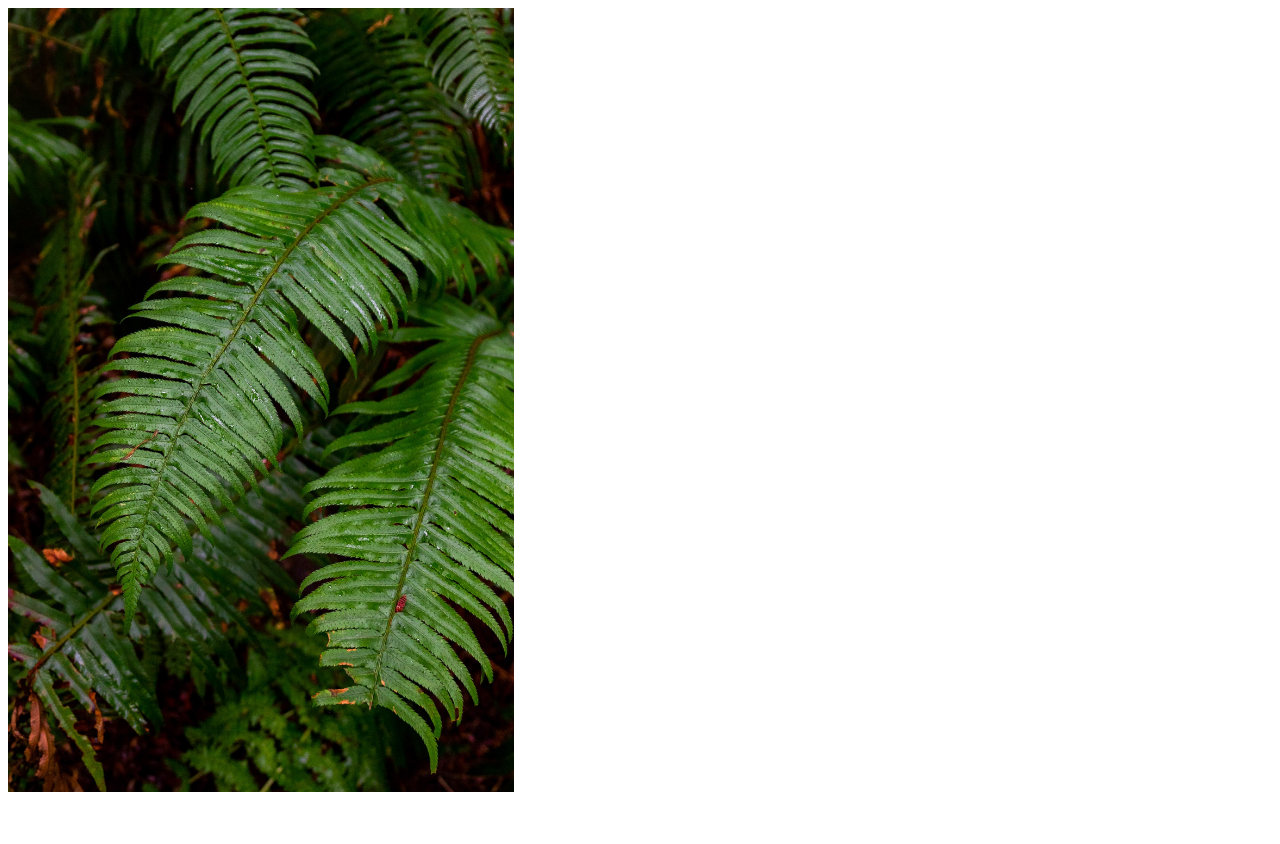
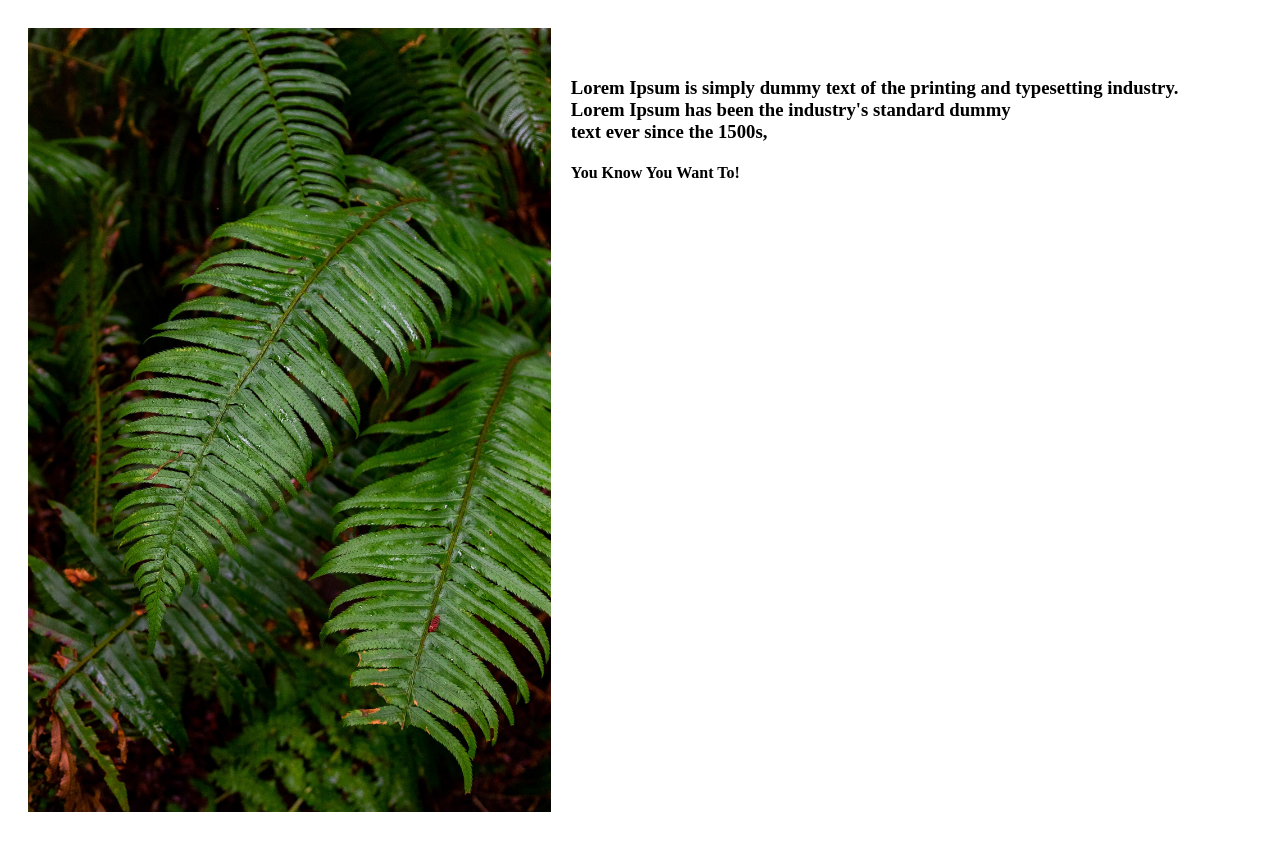
Before and after one commit to Daniel-Kav/hono-clerk-webhook, a plain HTML site: page index.html in a window 1280 px wide. Before the commit the page ends 804 px from the top, so only its background shows below. Drawn offline with Linux system fonts and the light colour scheme.

```diff
--- a/index.html
+++ b/index.html
@@ -13,6 +13,12 @@
             <div class="sidepanel">
                 <img src="assets/halie-west-25xggax4bSA-unsplash.jpg" alt="">
             </div>
+            <div class="content">
+                <h3>Lorem Ipsum is simply dummy text of the printing and typesetting industry.</br>
+                     Lorem Ipsum has been the industry's standard dummy </br>text ever since the 1500s, </h3>
+                     <p><h4>You Know You Want To!</h4></p>
+
+            </div>
         </div>
     </section>
 
--- a/styles.css
+++ b/styles.css
@@ -1,5 +1,18 @@
 img{
-    max-width: 40%;
+    max-width: 100%;
     height: 98vh;
+    margin: 20px;
 
 }
+.container{
+    display: flex;
+    align-items: flex-start;
+}
+h3{
+    padding-top: 50px;
+}
+p{
+    list-style: none;
+    line-height: 1.5rem;
+    letter-spacing: 1.5px;
+}
```
